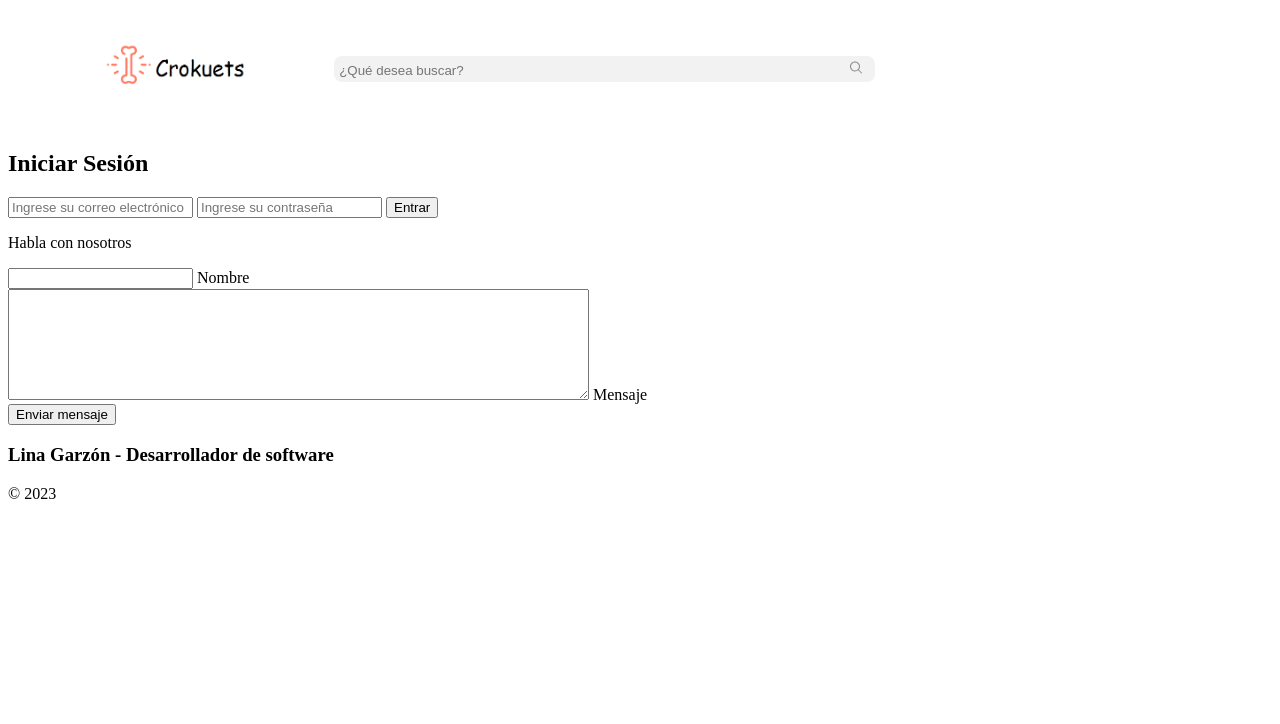
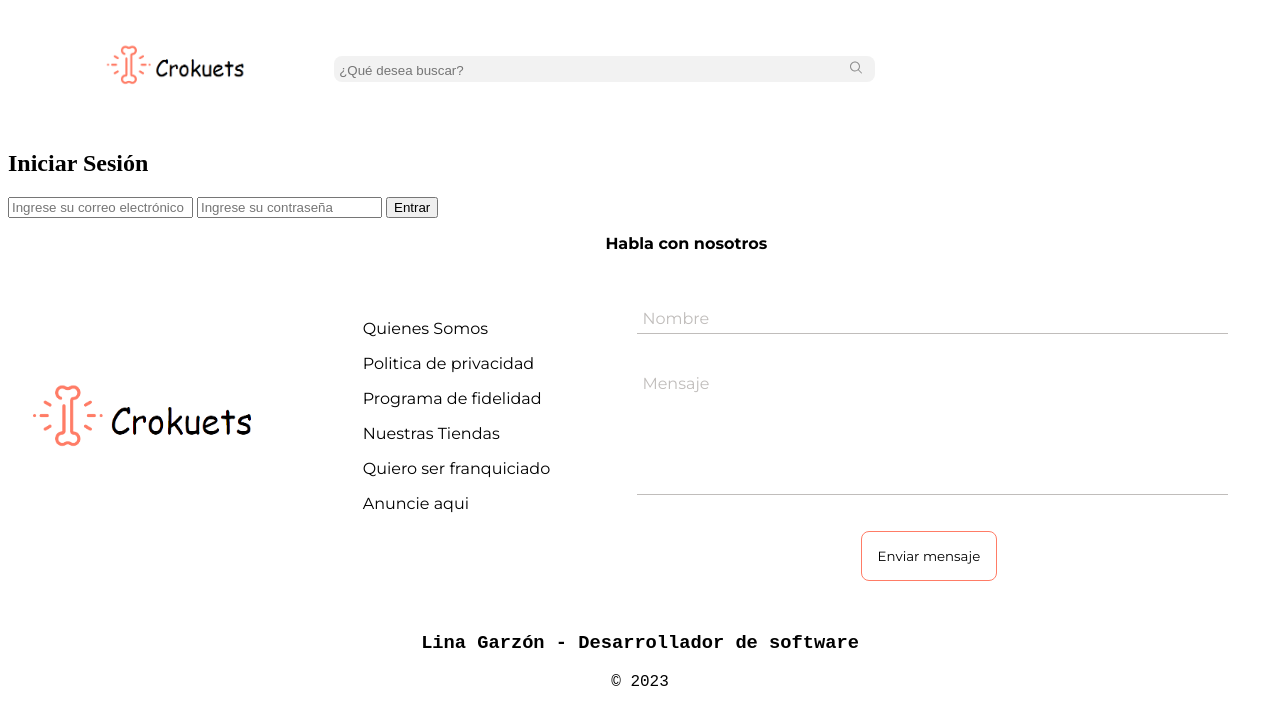
Before and after one commit to linamgarzon/Crokutes, a plain HTML site: page login.html in a window 1280 px wide. Drawn offline with nearby package versions, Linux system fonts and the light colour scheme; files that its build step writes are made by us from their sources; a web font is replaced by a local one.

Commit message:
Arreglado css de contectos

```diff
--- a/login.html
+++ b/login.html
@@ -13,6 +13,30 @@
     <link rel="stylesheet" href="./CSS/cabezera/cabecerabusqueda/busqueda.css">
     <link rel="stylesheet" href="./CSS/cabezera/cabecerabusqueda/busqueda-inpu.css">
     <link rel="stylesheet" href="./CSS/cabezera/cabecerabusqueda/boton-busqueda.css">
+    <link rel="stylesheet" href="./CSS/contacto.css">
+    <link rel="stylesheet" href="./CSS/producto/titulo.css">
+    <link rel="stylesheet" href="./CSS/contacto/normativas.css">
+    <link rel="stylesheet" href="./CSS/contacto/normativa-empresa.css">
+    <link rel="stylesheet" href="./CSS/contacto/nomativas-empresa--lista.css">
+    <link rel="stylesheet" href="./CSS/contacto/contacto-logo.css">
+    <link rel="stylesheet" href="./CSS/contacto/contacto-formulario.css">
+    <link rel="stylesheet" href="./CSS/contacto/normativas-link.css">
+    <link rel="stylesheet" href="./CSS/rodapie.css">
+    <link rel="preconnect" href="https://fonts.googleapis.com">
+    <link rel="preconnect" href="https://fonts.gstatic.com" crossorigin>
+    <link rel="preconnect" href="https://fonts.googleapis.com">
+    <link rel="preconnect" href="https://fonts.gstatic.com" crossorigin>
+    <link
+        href="https://fonts.googleapis.com/css2?family=Delicious+Handrawn&family=Montserrat:ital,wght@0,300;0,400;0,700;1,500&family=Raleway:wght@200;500&display=swap"
+        rel="stylesheet">
+    <link
+        href="https://fonts.googleapis.com/css2?family=Montserrat:wght@300;400;700&family=Raleway:wght@200;500&display=swap"
+        rel="stylesheet">
+    <link rel="preconnect" href="https://fonts.googleapis.com">
+    <link rel="preconnect" href="https://fonts.gstatic.com" crossorigin>
+    <link
+        href="https://fonts.googleapis.com/css2?family=Montserrat:ital,wght@0,300;0,400;0,700;1,500&family=Raleway:wght@200;500&display=swap"
+        rel="stylesheet">
     <title>Login</title>
 </head>
 <header class="cabezera">
@@ -25,6 +49,7 @@
         </div>
     </div>
 </header>
+
 <body>
     <section class="login">
         <h2>Iniciar Sesión</h2>
@@ -38,7 +63,18 @@
             </form>
         </div>
     </section>
-<section class="contacto">
+    <section class="contacto" id="contacto">
+        <img class="contacto_logo" src="./img/logosinfondo.png" alt="Logo">
+        <div class="normativas_empresa">
+            <ul class="nomativas_empresa-lista">
+                <li class="normativas"><a class="normativas_link" href="#">Quienes Somos</a></li>
+                <li class="normativas"><a class="normativas_link" href="#">Politica de privacidad</a></li>
+                <li class="normativas"><a class="normativas_link" href="#">Programa de fidelidad</a></li>
+                <li class="normativas"><a class="normativas_link" href="#">Nuestras Tiendas</a></li>
+                <li class="normativas"><a class="normativas_link" href="#">Quiero ser franquiciado</a></li>
+                <li class="normativas"><a class="normativas_link" href="#">Anuncie aqui</a></li>
+            </ul>
+        </div>
         <div class="contacto__texto">
             <p class="contacto__descripcion">Habla con nosotros</p>
             <form action="https://formsubmit.co/garzonlina35@email.com" method="POST" class="contacto__formulario"
@@ -57,7 +93,8 @@
                     <input type="submit" value="Enviar mensaje" class="enviar" id="button">
                 </div>
             </form>
-        <script type="text/javascript" src="https://cdn.jsdelivr.net/npm/@emailjs/browser@3/dist/email.min.js"></script>
+            <script type="text/javascript"
+                src="https://cdn.jsdelivr.net/npm/@emailjs/browser@3/dist/email.min.js"></script>
 
             <script type="text/javascript">
                 emailjs.init('2L0syc8bCBFGuPaAI')
```
Lines whose indentation alone changed are shown as unchanged.
